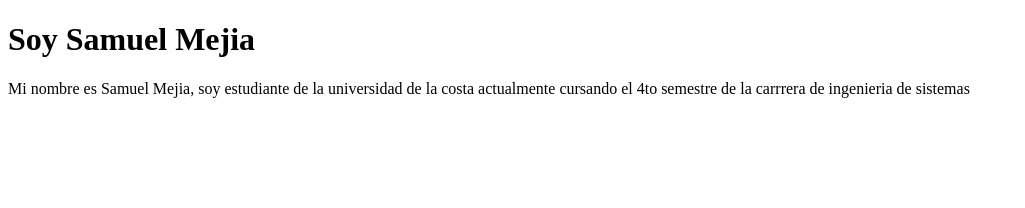
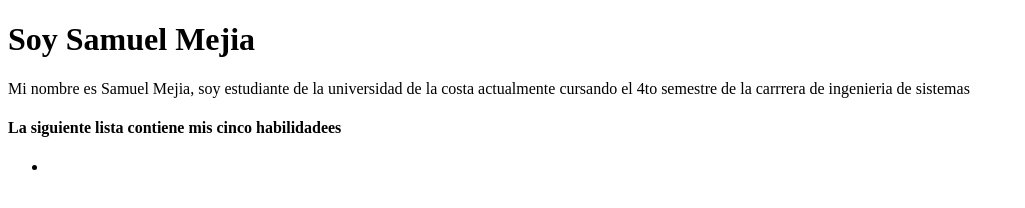
Before and after one commit to SamuelDMS-2006/Exercise_1, a plain HTML site: page index.html in a window 1280 px wide. Shown: the whole page, without its empty margins (0-1025 px from the left). Drawn offline with Linux system fonts and the light colour scheme.

Commit message:
Quinto commit - add list

```diff
--- a/index.html
+++ b/index.html
@@ -7,6 +7,14 @@
 </head>
 <body>
     <h1>Soy Samuel Mejia</h1>
-    <p>Mi nombre es Samuel Mejia, soy estudiante de la universidad de la costa actualmente cursando el 4to semestre de la carrrera de ingenieria de sistemas </p>
+    <p>Mi nombre es Samuel Mejia, soy estudiante de la universidad de la costa actualmente cursando el 4to semestre de la carrrera de ingenieria de sistemas</p>
+
+
+    <div>
+        <h4>La siguiente lista contiene mis cinco habilidadees</h4>
+        <ul>
+            <li></li>
+        </ul>
+    </div>
 </body>
 </html>
```
